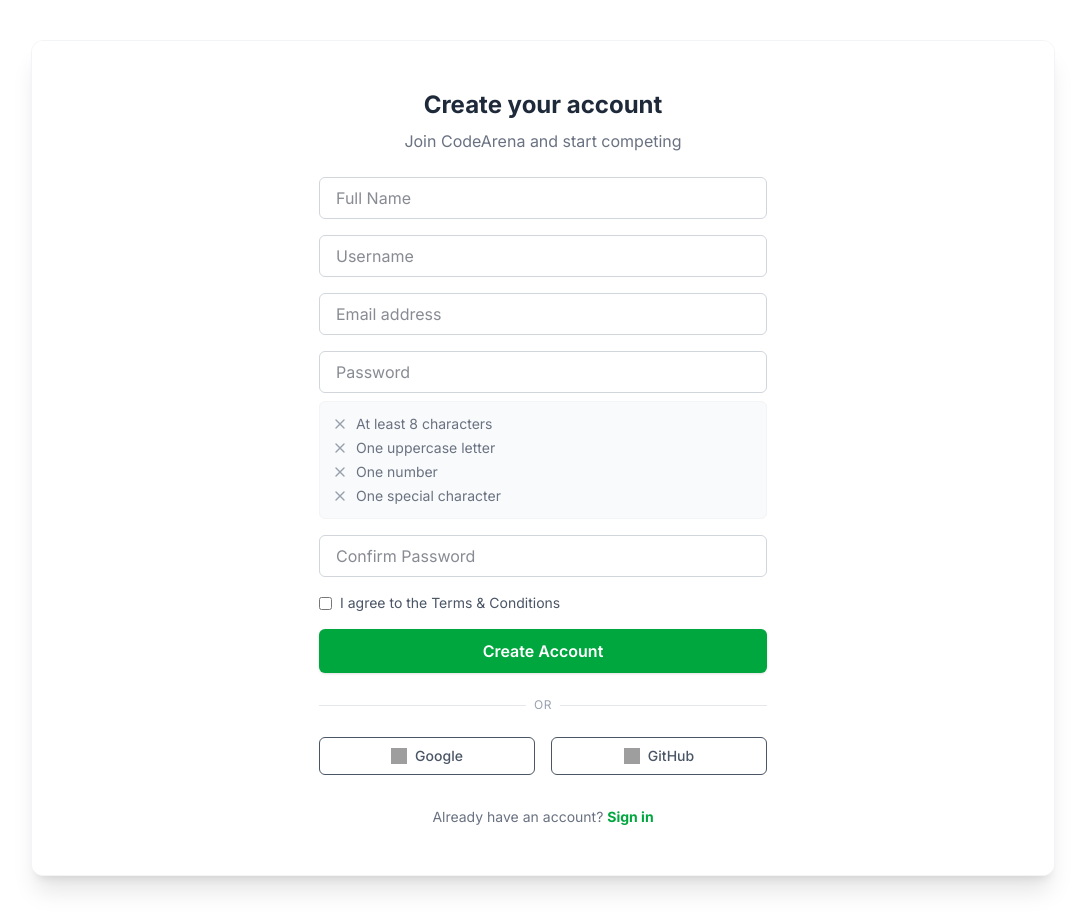
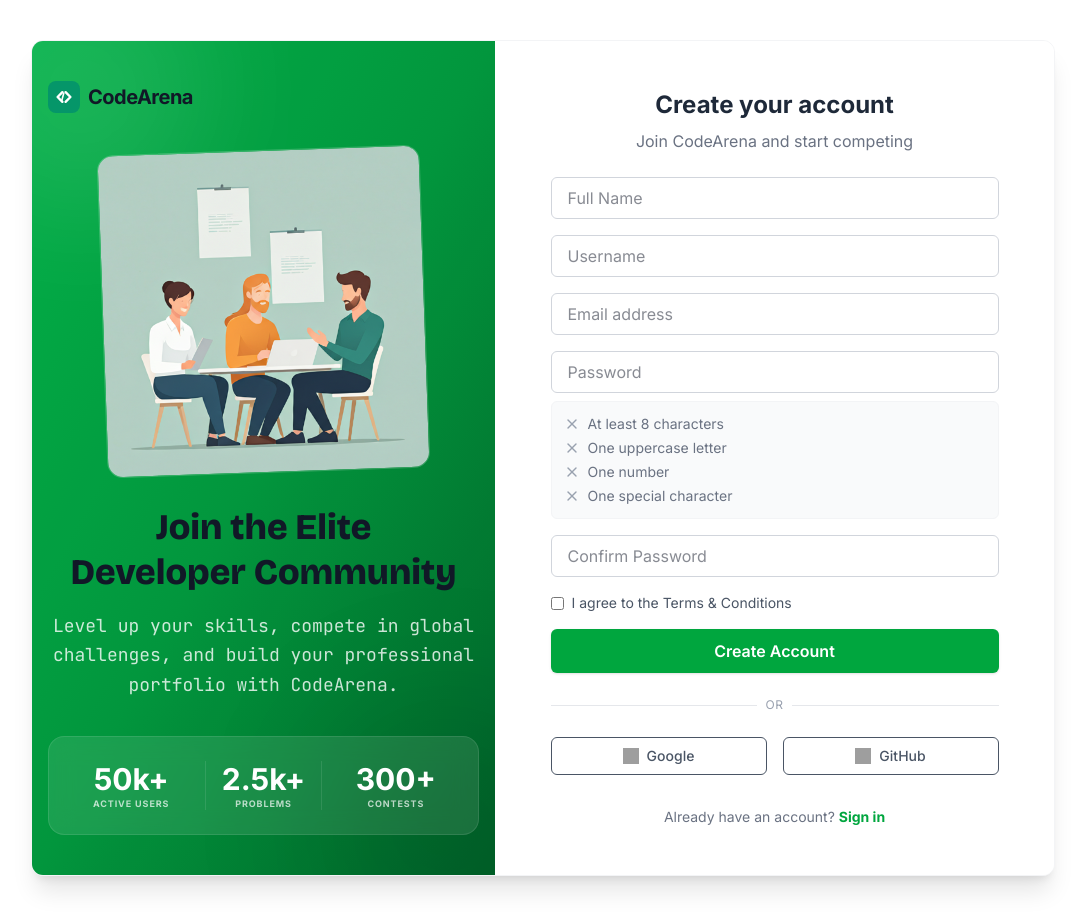
Before and after one commit to Arafat-Shalehin/CodeArena, a Next.js app: page /register in a window 1280 px wide. Shown: the whole page, without its empty margins (97-1181 px from the left). Built offline with nearby package versions, Linux system fonts and the light colour scheme; grey boxes are pictures that could not be loaded.

Commit message:
Register aside component and use RegisterAside in register page

```diff
--- a/src/app/register/page.jsx
+++ b/src/app/register/page.jsx
@@ -3,6 +3,7 @@
 import { useForm } from "react-hook-form";
 import { Check, X } from "lucide-react";
 import Link from "next/link";
+import RegisterAside from "@/components/layout/RegisterAside";
 
 export default function SignUpPage() {
   const {
@@ -54,7 +55,12 @@
       {/*Registation page container Container */}
 
       <div className="bg-white w-full max-w-5xl rounded-xl shadow-xl flex flex-col md:flex-row items-stretch overflow-hidden border border-gray-100">
-        {/* Right Side: Form Section (Equal width/height) */}
+        {/* Left Side: Aside  */}
+
+        <div className="flex-1 w-full  flex flex-col justify-center">
+          <RegisterAside />
+        </div>
+        {/* Right Side :form */}
         <div className="flex-1 p-8 md:p-12 flex flex-col justify-center bg-white">
           <div className="max-w-md mx-auto w-full">
             <h2 className="text-2xl font-bold text-gray-800 text-center mb-2">
--- /dev/null
+++ b/src/components/layout/RegisterAside.jsx
@@ -0,0 +1,68 @@
+import AreanaLogo from "@/shared/components/ui/AreanaLogo";
+import Image from "next/image";
+
+export default function RegisterAside() {
+  return (
+    <aside className="hidden lg:flex flex-1 bg-gradient-to-br from-[#02BA4C] via-[#029E40] to-[#016B2C] text-white py-10 px-4 relative overflow-hidden">
+      {/* Decorative background overlay (Optional but adds depth) */}
+      <div className="absolute inset-0 bg-black/5 pointer-events-none"></div>
+
+      <div className="z-10 flex flex-col justify-between w-full h-full">
+        {/* Arena Logo */}
+        <div className="shrink-0">
+          <AreanaLogo />
+        </div>
+
+        {/* Content Section (Center) */}
+        <div className="flex flex-col items-center justify-center flex-grow py-8 text-center">
+          <div className="relative w-full flex justify-center mb-8">
+            <Image
+              className="w-3/4 rounded-2xl shadow-accent-glow border border-white/20 transform -rotate-2 hover:rotate-0 transition-transform duration-500"
+              src="/registerAsideImage.png"
+              alt="Register Illustration"
+              width={400} // width এবং height প্রপারলি দিন যাতে Aspect Ratio ঠিক থাকে
+              height={300}
+              priority
+            />
+          </div>
+
+          <div className="max-w-md">
+            <h1 className="text-3xl xl:text-4xl font-extrabold leading-tight mb-4 font-display">
+              Join the Elite <br /> Developer Community
+            </h1>
+            <p className="text-base xl:text-lg opacity-80 font-mono leading-relaxed">
+              Level up your skills, compete in global challenges, and build your
+              professional portfolio with CodeArena.
+            </p>
+          </div>
+        </div>
+
+        {/* Stats Section (Bottom) */}
+        <div className="grid grid-cols-3 gap-4 bg-white/10 backdrop-blur-md p-6 rounded-2xl border border-white/10">
+          <div className="text-center">
+            <p className="text-2xl xl:text-3xl font-bold">50k+</p>
+            <p className="uppercase tracking-widest text-[9px] font-bold opacity-70">
+              Active Users
+            </p>
+          </div>
+          <div className="text-center border-x border-white/10">
+            <p className="text-2xl xl:text-3xl font-bold">2.5k+</p>
+            <p className="uppercase tracking-widest text-[9px] font-bold opacity-70">
+              Problems
+            </p>
+          </div>
+          <div className="text-center">
+            <p className="text-2xl xl:text-3xl font-bold">300+</p>
+            <p className="uppercase tracking-widest text-[9px] font-bold opacity-70">
+              Contests
+            </p>
+          </div>
+        </div>
+      </div>
+
+      {/* Background Decorative Blur Circles */}
+      <div className="absolute -top-20 -left-20 w-64 h-64 bg-white/10 rounded-full blur-3xl"></div>
+      <div className="absolute -bottom-20 -right-20 w-64 h-64 bg-black/10 rounded-full blur-3xl"></div>
+    </aside>
+  );
+}
```
